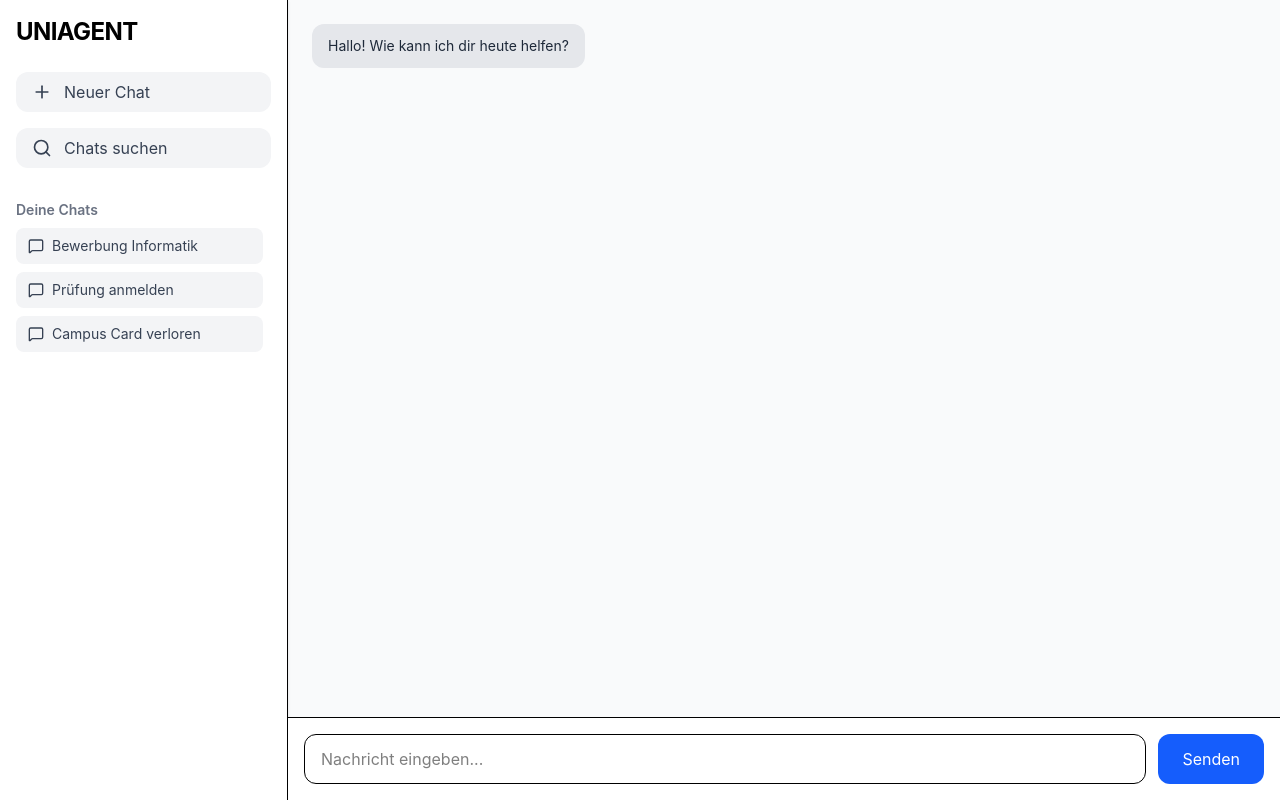
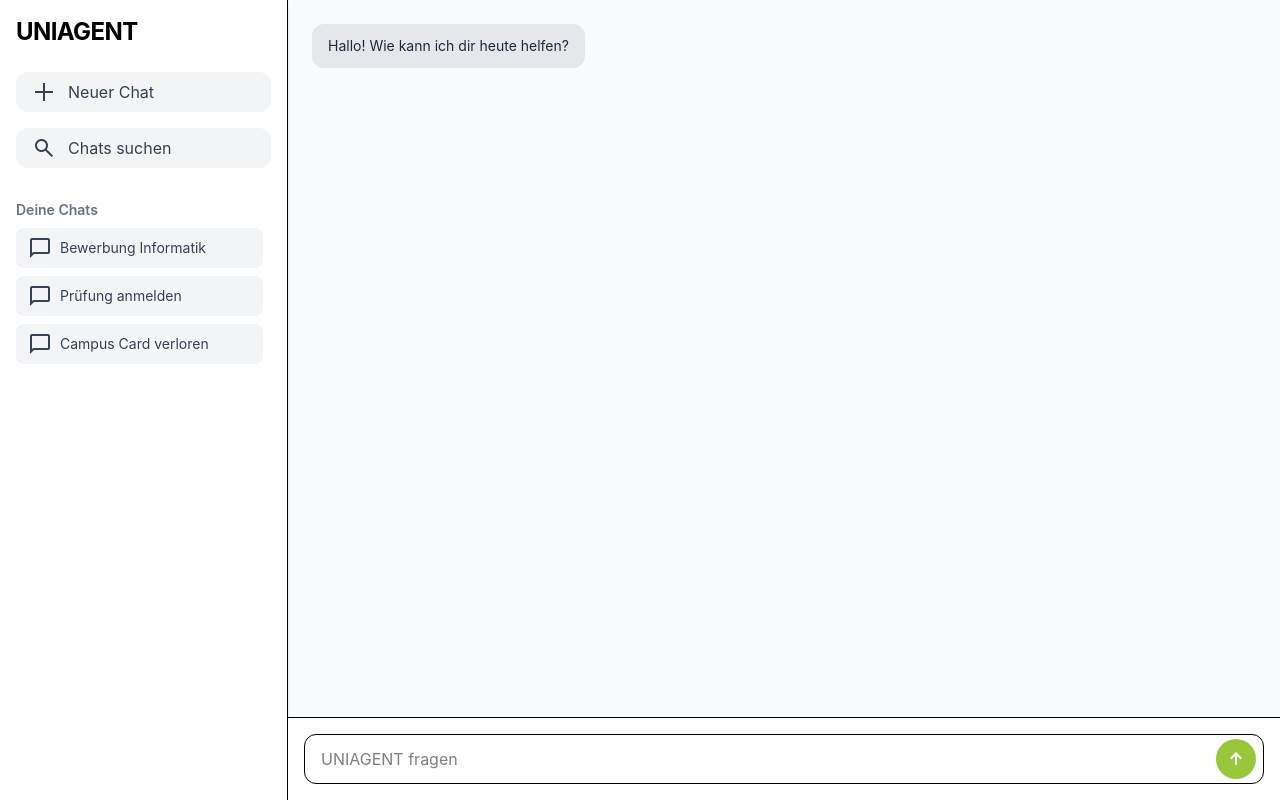
Before and after one commit to lukase1sner/UNIAGENT, a React app in the folder frontend/: page /chat in a window 1280 px wide. Built offline with nearby package versions, Linux system fonts and the light colour scheme; the HTML template or start-up script is replaced by a standard one.

Commit message:
Chatbot aktualisiert

```diff
--- a/frontend/package.json
+++ b/frontend/package.json
@@ -13,6 +13,7 @@
     "@headlessui/react": "^2.2.9",
     "@heroicons/react": "^2.2.0",
     "lucide-react": "^0.554.0",
+    "material-symbols": "^0.40.0",
     "react": "^19.2.0",
     "react-dom": "^19.2.0",
     "react-router-dom": "^7.9.6"
--- a/frontend/src/index.css
+++ b/frontend/src/index.css
@@ -1,4 +1,13 @@
 @import "tailwindcss";
+@import "material-symbols/outlined.css";
+
+.material-symbols-outlined {
+  font-variation-settings:
+    'FILL' 0,
+    'wght' 400,
+    'GRAD' 0,
+    'opsz' 24;
+}
 
 html, body {
   overflow-x: hidden !important;
--- a/frontend/src/layouts/ChatbotLayout.jsx
+++ b/frontend/src/layouts/ChatbotLayout.jsx
@@ -1,7 +1,6 @@
 // src/layouts/ChatbotLayout.jsx
 import React from "react";
 import { Outlet } from "react-router-dom";
-import { Plus, Search, MessageSquare } from "lucide-react";
 
 export default function ChatbotLayout() {
   return (
@@ -11,34 +10,44 @@ export default function ChatbotLayout() {
         <h1 className="text-2xl font-bold mb-6 tracking-tight">UNIAGENT</h1>
 
         <nav className="flex flex-col gap-4">
+          {/* Neuer Chat */}
           <button className="flex items-center gap-3 px-4 py-2 bg-gray-100 hover:bg-gray-200 rounded-xl transition text-gray-700 cursor-pointer">
-            <Plus size={20} />
+            <span className="material-symbols-outlined text-[22px]">add_2</span>
             Neuer Chat
           </button>
 
+          {/* Chats suchen */}
           <button className="flex items-center gap-3 px-4 py-2 bg-gray-100 hover:bg-gray-200 rounded-xl transition text-gray-700 cursor-pointer">
-            <Search size={20} />
+            <span className="material-symbols-outlined text-[22px]">search</span>
             Chats suchen
           </button>
 
+          {/* Deine Chats */}
           <div className="mt-4">
             <h3 className="text-sm font-semibold text-gray-500 mb-2">
               Deine Chats
             </h3>
 
             <div className="flex flex-col gap-2 max-h-[60vh] overflow-y-auto pr-2">
+
               <button className="flex items-center gap-2 px-3 py-2 bg-gray-100 hover:bg-gray-200 rounded-lg text-sm text-gray-700 transition cursor-pointer">
-                <MessageSquare size={16} />
+                <span className="material-symbols-outlined text-[18px]">
+                  chat_bubble
+                </span>
                 Bewerbung Informatik
               </button>
 
               <button className="flex items-center gap-2 px-3 py-2 bg-gray-100 hover:bg-gray-200 rounded-lg text-sm text-gray-700 transition cursor-pointer">
-                <MessageSquare size={16} />
+                <span className="material-symbols-outlined text-[18px]">
+                  chat_bubble
+                </span>
                 Prüfung anmelden
               </button>
 
               <button className="flex items-center gap-2 px-3 py-2 bg-gray-100 hover:bg-gray-200 rounded-lg text-sm text-gray-700 transition cursor-pointer">
-                <MessageSquare size={16} />
+                <span className="material-symbols-outlined text-[18px]">
+                  chat_bubble
+                </span>
                 Campus Card verloren
               </button>
             </div>
--- a/frontend/src/pages/Chatbot.jsx
+++ b/frontend/src/pages/Chatbot.jsx
@@ -10,10 +10,13 @@ export default function Chatbot() {
   const sendMessage = () => {
     if (!input.trim()) return;
 
-    setMessages([
-      ...messages,
+    setMessages((prev) => [
+      ...prev,
       { sender: "user", text: input },
-      { sender: "bot", text: "Danke für deine Nachricht! Bald verknüpfen wir hier die KI 🤖" },
+      {
+        sender: "bot",
+        text: "Danke für deine Nachricht! Bald verknüpfen wir hier die KI 🤖",
+      },
     ]);
 
     setInput("");
@@ -21,11 +24,14 @@ export default function Chatbot() {
 
   return (
     <div className="flex flex-col h-full">
+      {/* Chat-Verlauf */}
       <div className="flex-1 overflow-y-auto p-6 space-y-4">
         {messages.map((m, i) => (
           <div
             key={i}
-            className={`flex ${m.sender === "user" ? "justify-end" : "justify-start"}`}
+            className={`flex ${
+              m.sender === "user" ? "justify-end" : "justify-start"
+            }`}
           >
             <div
               className={`px-4 py-3 rounded-xl max-w-xl text-sm ${
@@ -40,21 +46,32 @@ export default function Chatbot() {
         ))}
       </div>
 
-      <div className="p-4 border-t bg-white flex gap-3">
+      {/* Eingabebereich */}
+      <div className="p-4 border-t bg-white">
+        <div className="relative">
+
+          {/* Text Input */}
           <input
             type="text"
-          placeholder="Nachricht eingeben..."
-          className="flex-1 px-4 py-3 border rounded-xl focus:outline-none focus:ring-2 focus:ring-blue-500"
+            placeholder="UNIAGENT fragen"
+            className="w-full px-4 py-3 pr-14 border rounded-xl focus:outline-none focus:ring-2 focus:ring-blue-500"
             value={input}
             onChange={(e) => setInput(e.target.value)}
             onKeyDown={(e) => e.key === "Enter" && sendMessage()}
           />
+
+          {/* Runder Sendebutton innerhalb der Chatbox (rechts) */}
           <button
             onClick={sendMessage}
-          className="px-6 py-3 bg-blue-600 text-white rounded-xl hover:bg-blue-700 transition"
+            className="absolute right-2 top-1/2 -translate-y-1/2 w-10 h-10 flex items-center justify-center
+                       bg-[#98C73C] text-white rounded-full hover:bg-[#7da32f] transition"
           >
-          Senden
+            <span className="material-symbols-outlined text-[22px]">
+              arrow_upward_alt
+            </span>
           </button>
+
+        </div>
       </div>
     </div>
   );
```
Also changed, not shown: 1 other file (tests, documents, lock files or other folders). Lines whose indentation alone changed are shown as unchanged.
